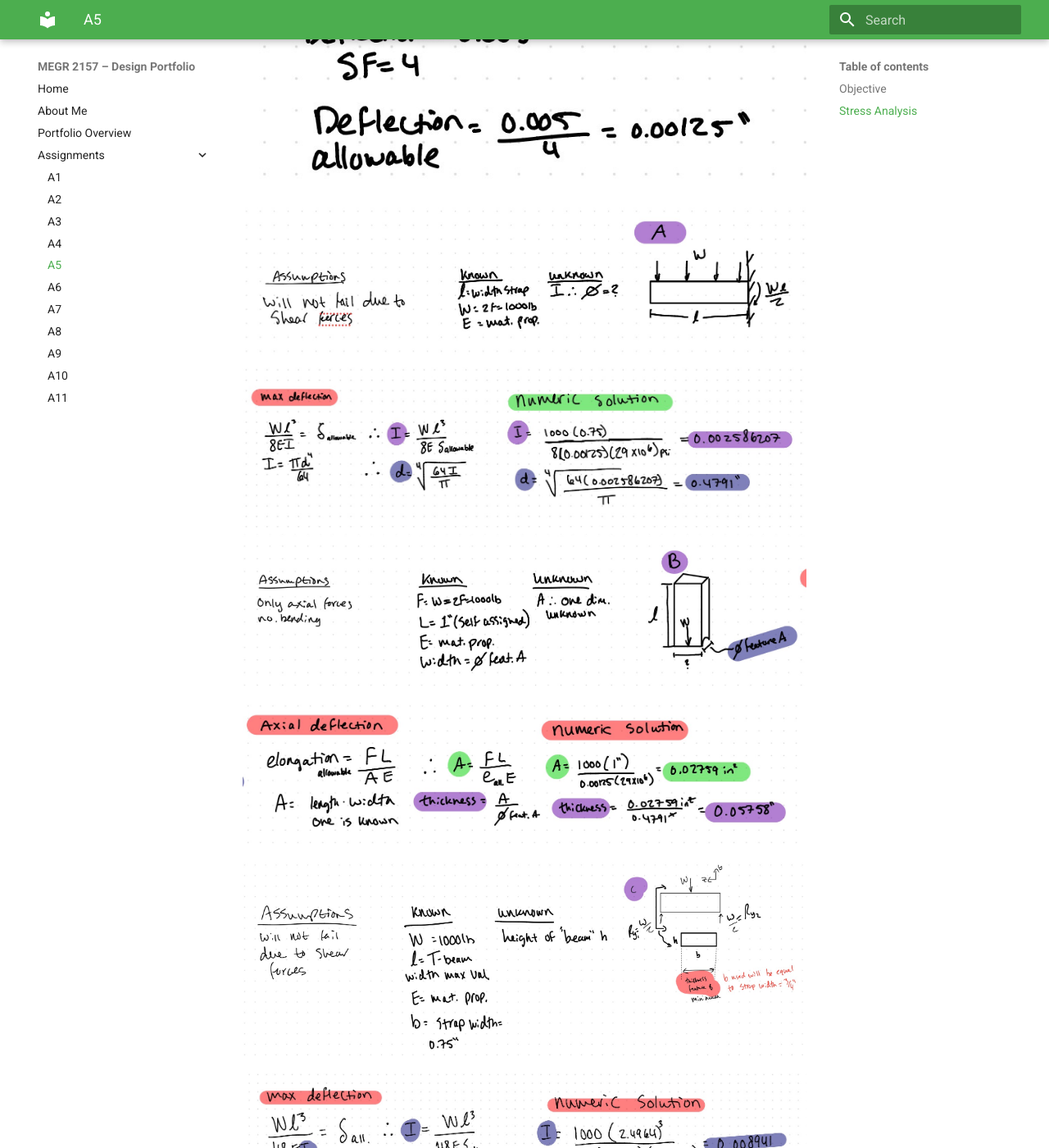
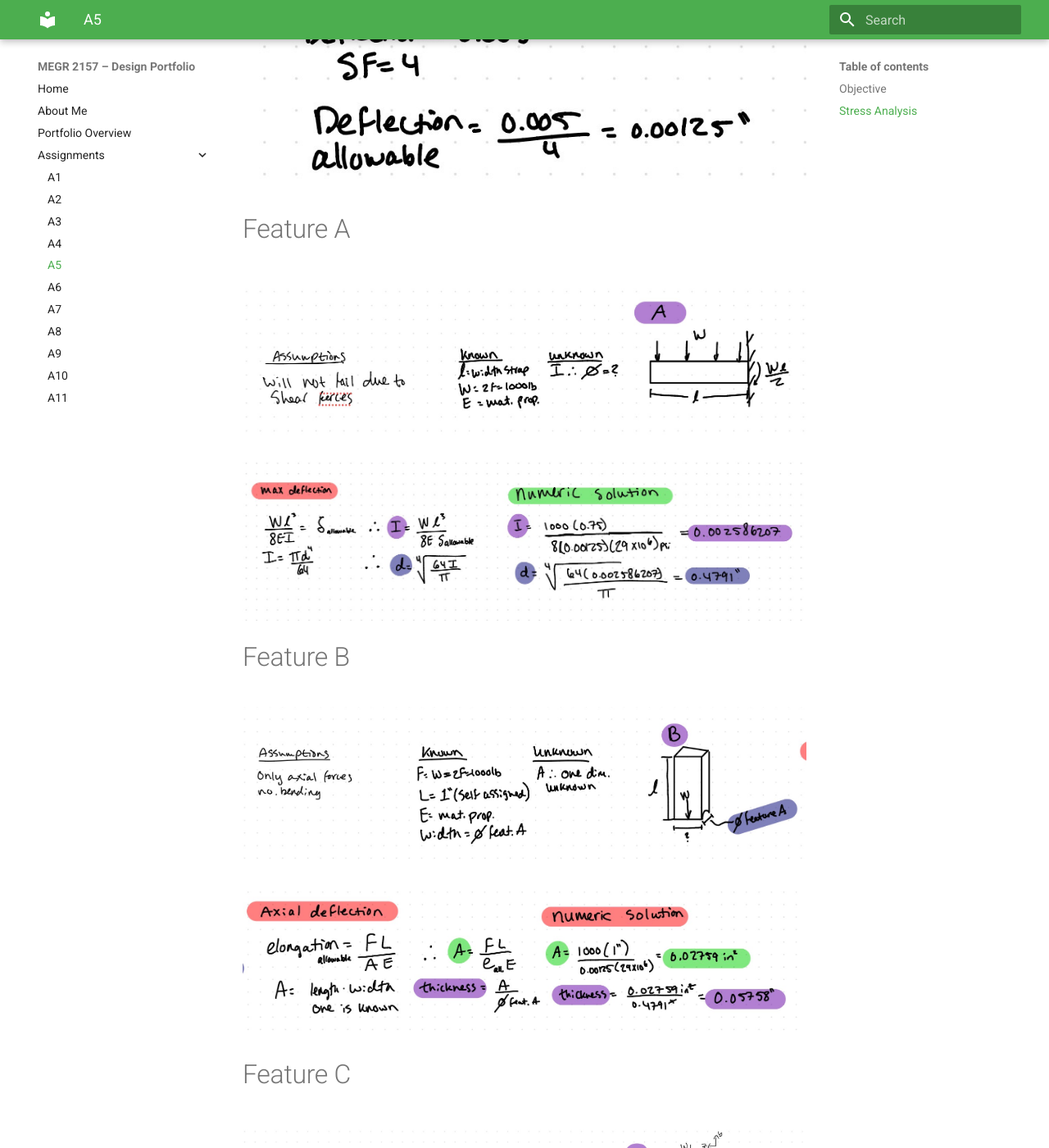
Before and after one commit to Taylor-Rockefeller-Portfolio/megr2157-portfolio, an MkDocs documentation site: the page built from docs/assignments/A05/index.md, in a window 1280 px wide and 1400 px high, scrolled down 4672 px. Shown: the whole window at 82% size. Built offline with MkDocs 1.6.1 and Material for MkDocs 9.7.7, drawn with Linux system fonts in a browser that asks for light colours; some of the changed text lies outside the part shown.

Commit message:
Add feature sections and dimensional analysis images
Added sections for Features A to E and Dimensional Analysis with corresponding images.

```diff
--- a/docs/assignments/A05/index.md
+++ b/docs/assignments/A05/index.md
@@ -47,17 +47,37 @@
 # Allowable Deflection
 
 ![](IMG_0325.jpg)
+
+# Feature A
+
 ![](IMG_0326.jpg)
+
 ![](IMG_0327.jpg)
+
+# Feature B
+
 ![](IMG_0328.jpg)
+
 ![](IMG_0329.jpg)
+
+# Feature C
+
 ![](IMG_0330.jpg)
+
 ![](IMG_0331.jpg)
+
+# Feature D
+
 ![](IMG_0332.jpg)
+
 ![](IMG_0333.jpg)
+
+# Feature E
+
 ![](IMG_0334.jpg)
+
 ![](IMG_0335.jpg)
-![](IMG_0336.jpg)
+
 
 
 ## Sketches
```
Also changed, not shown: other parts of docs/assignments/A05/index.md (+4 -0 lines).
